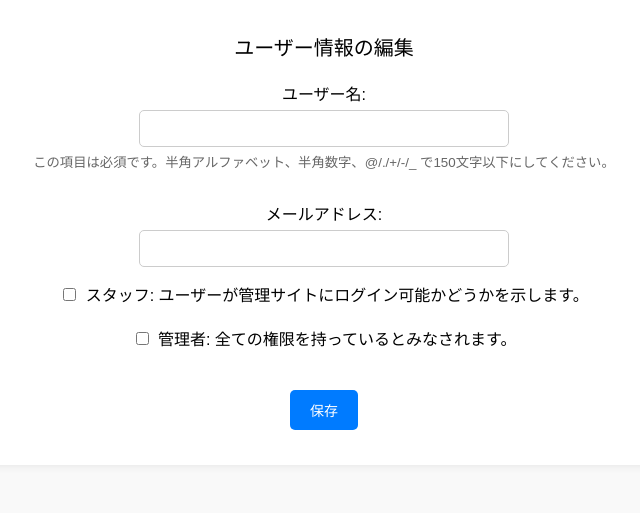
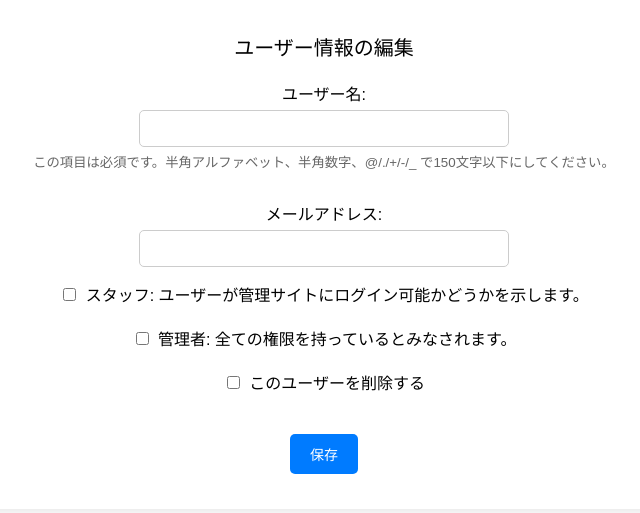
Before and after one commit to tomonoritak/equipment-management-b, a Django app: template templates/users/useredit.html in a window 1280 px wide. Shown: the part 60-573 px from the top of the page, without its empty margins (316-956 px from the left). Run offline with Django 4.2, Linux system fonts and the light colour scheme; the template is opened without the code that fills it: values that come from a table or form of the project are taken from there, others are empty.

Commit message:
ユーザー削除機能修正

```diff
--- a/templates/users/useredit.html
+++ b/templates/users/useredit.html
@@ -106,10 +106,10 @@
                     <label>{{ form.is_superuser }} 管理者: 全ての権限を持っているとみなされます。</label>
                 </div>
 
-                {% if user.is_superuser %}  <!-- 管理者のみ表示 -->
-                <div class="form-group">
-                    <label>{{ form.delete_user }} このユーザーを削除する</label>
-                </div>
+                {% if form.delete_user %}  <!-- delete_userフィールドが存在する場合のみ表示 -->
+                    <div class="form-group">
+                      <label>{{ form.delete_user }} このユーザーを削除する</label>
+                    </div>
                 {% endif %}
 
                 <div class="form-group">
```
